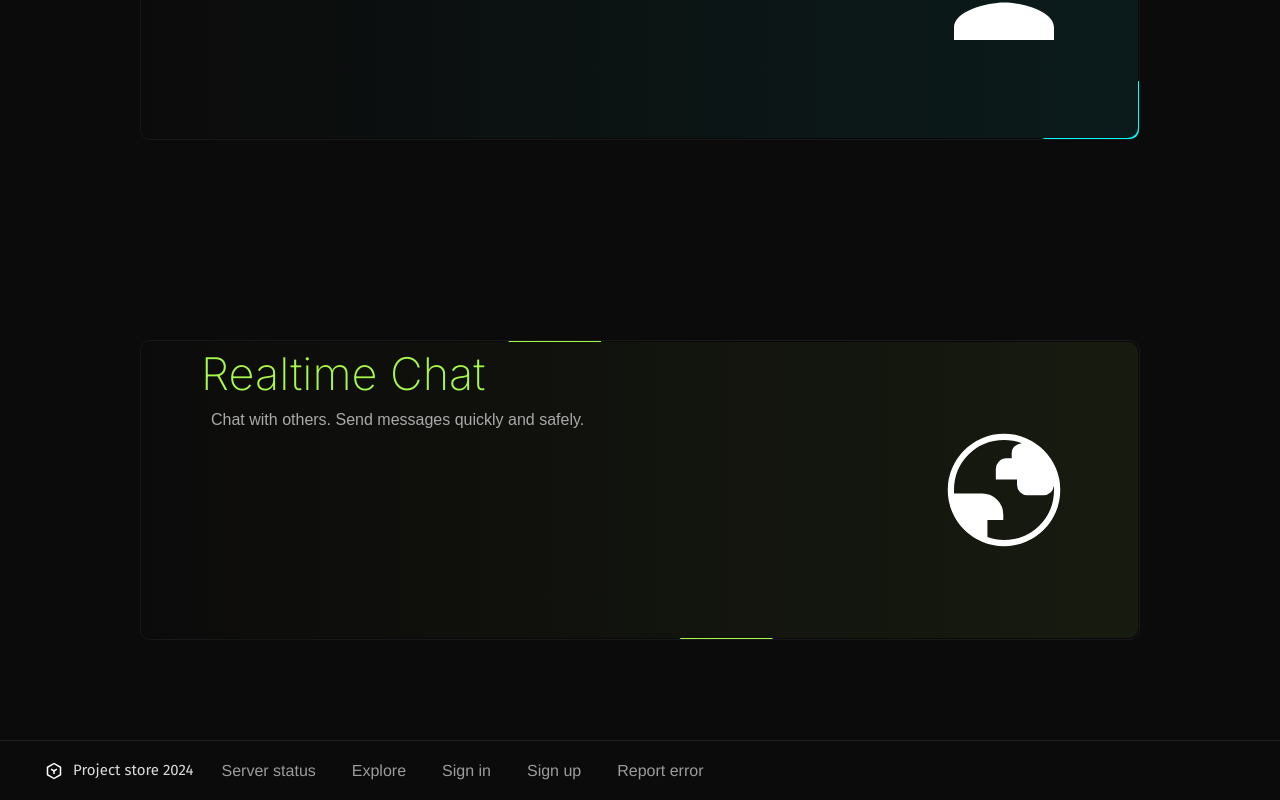
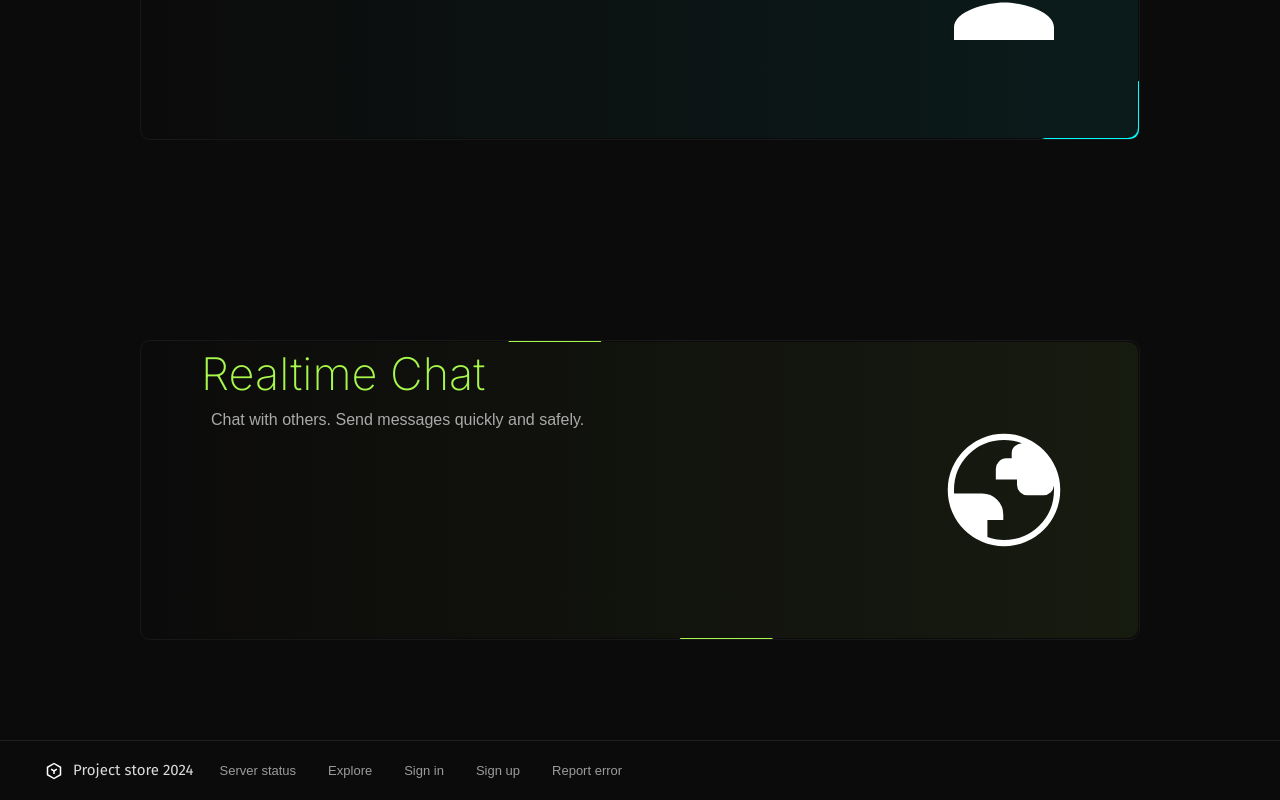
Before and after one commit to Pla9er9/Project-store, a SvelteKit app in the folder app/: page / in a window 1280 px wide. Shown: the part 1710-2510 px from the top of the page. Built offline with nearby package versions, Linux system fonts and the light colour scheme; no server answers.

Commit message:
little fixes in components

```diff
--- a/app/src/components/layout/Alert.svelte
+++ b/app/src/components/layout/Alert.svelte
@@ -47,6 +47,7 @@
 		align-items: center;
 		border-radius: 10px;
 		color: var(--color);
+		z-index: 99999999;
 
 		svg {
 			width: 20px;
--- a/app/src/components/layout/Footer.svelte
+++ b/app/src/components/layout/Footer.svelte
@@ -42,9 +42,11 @@
         a {
             font-family: sans-serif;
             color: #9c9c9c;
-            font-family: 'Franklin Gothic Medium', 'Arial Narrow', Arial, sans-serif;
+            font-family: sans-serif;
+            font-weight: 100;
+            font-size: 13px;
             transition: .1s;
-            margin: 5px 18px;
+            margin: 5px 16px;
 
             &:hover {
                 color: rgb(195, 240, 128);
--- a/app/src/components/layout/Navbar.svelte
+++ b/app/src/components/layout/Navbar.svelte
@@ -5,10 +5,14 @@
 	import SearchInput from './SearchInput.svelte';
 
 	export let username: string | null;
+	let home = "/"
+	if (username !== null) {
+		home = "/home"
+	}
 </script>
 
 <nav class="row">
-	<a href="/" class="row home">
+	<a href="{home}" class="row home">
 		<img src="/icons/project.svg" alt="">
 		<h1> Project store</h1>
 	</a>
--- a/app/src/components/layout/SearchInput.svelte
+++ b/app/src/components/layout/SearchInput.svelte
@@ -12,7 +12,7 @@
         bind:value
         on:focusin={() => (focus = true)}
         on:focusout={async () => {
-            await new Promise((r) => setTimeout(r, 100));
+            await new Promise((r) => setTimeout(r, 200));
             focus = false;
         }}
         placeholder="Search"
```
